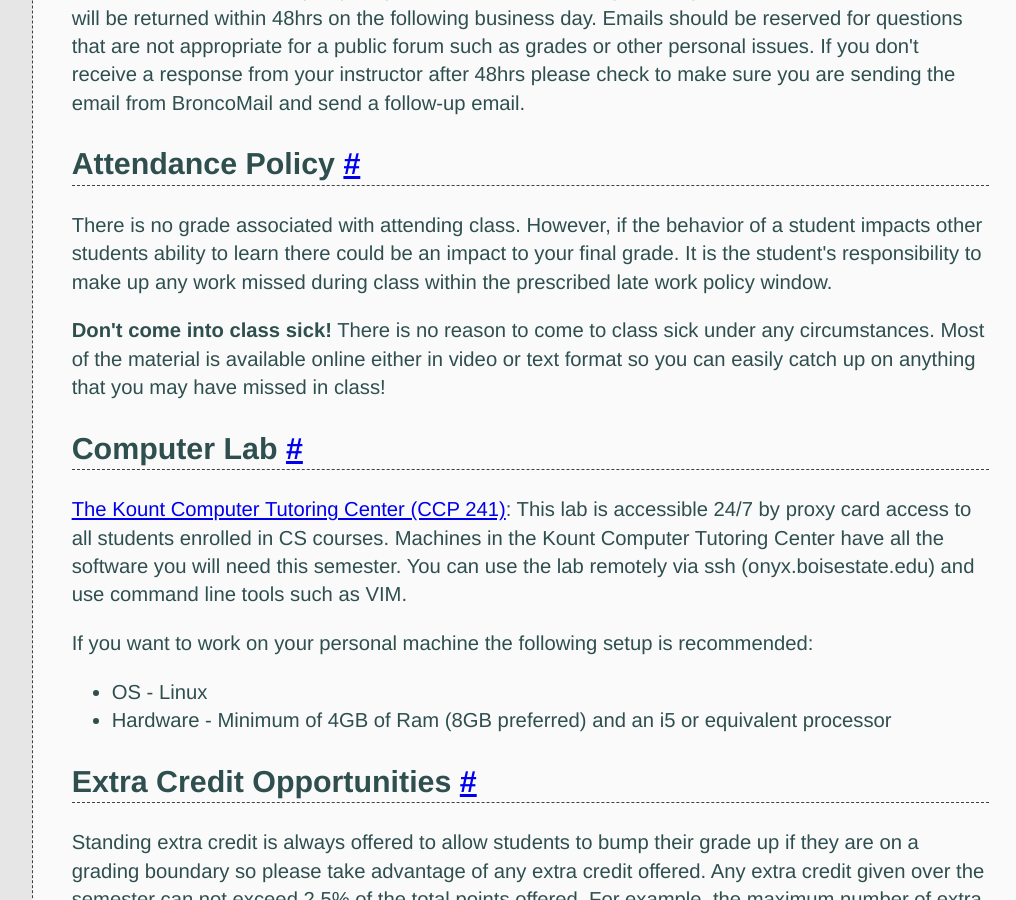
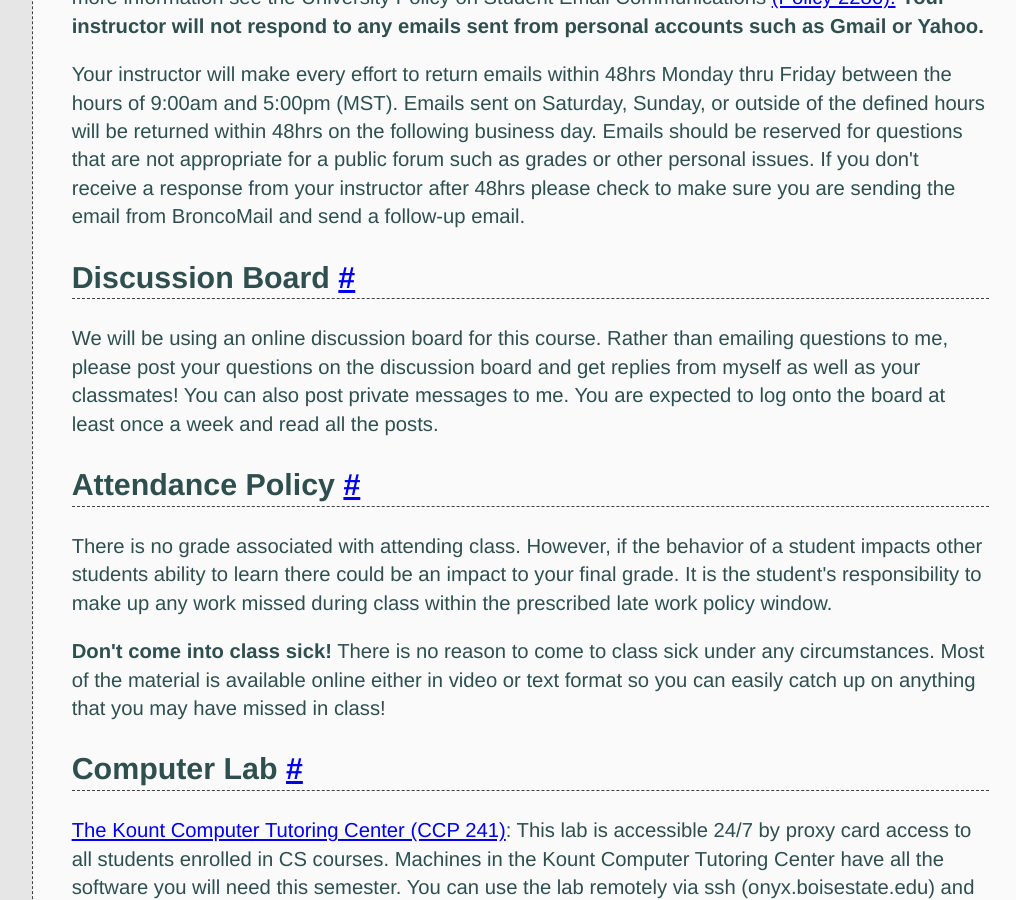
Before and after one commit to shanep/class-theme, a Jekyll site: the page built from index.html, in a window 1280 px wide and 900 px high, scrolled down 4642 px. Shown: the whole window, without its empty margins (251-1267 px from the left). Built offline with Jekyll 4.4.1, drawn with Linux system fonts in a browser that asks for light colours; some of the changed text lies outside the part shown.

Commit message:
Updated syllabus QM review

```diff
--- a/_layouts/syllabus.html
+++ b/_layouts/syllabus.html
@@ -263,6 +263,10 @@
     </li>
     <li>If you need help with accessibility you can visit the <a href="https://eac.boisestate.edu/">educational access
         center</a></li>
+    <li><a href="https://www.boisestate.edu/privacy/">Privacy policy</a></li>
+    <li><a href="https://www.boisestate.edu/online/support-resources/">Support resources</a></li>
+    <li><a href="https://www.boisestate.edu/aasc/academicsupportservices/">Academic support services</a></li>
+    <li><a href="https://www.boisestate.edu/online/student-services/">Online student services</a></li>
 </ul>
 
 
@@ -330,7 +334,15 @@
     questions that are not appropriate for a public forum such as grades or other personal issues. If
     you don't receive a response from your instructor after 48hrs please check to make sure you are
     sending the email from BroncoMail and send a follow-up email.
-    </p>
+</p>
+
+<h2 id="discussion-board">Discussion Board</h2>
+
+<p>
+    We will be using an online discussion board for this course. Rather than emailing questions to me, please post your
+    questions on the discussion board and get replies from myself as well as your classmates! You can also post private
+    messages to me. You are expected to log onto the board at least once a week and read all the posts.
+</p>
 
 <h2 id="attendance-policy">Attendance Policy</h2>
 
```
Also changed, not shown: _layouts/reading-zybooks.html (+7 -0 lines), shanep-class.gemspec.
